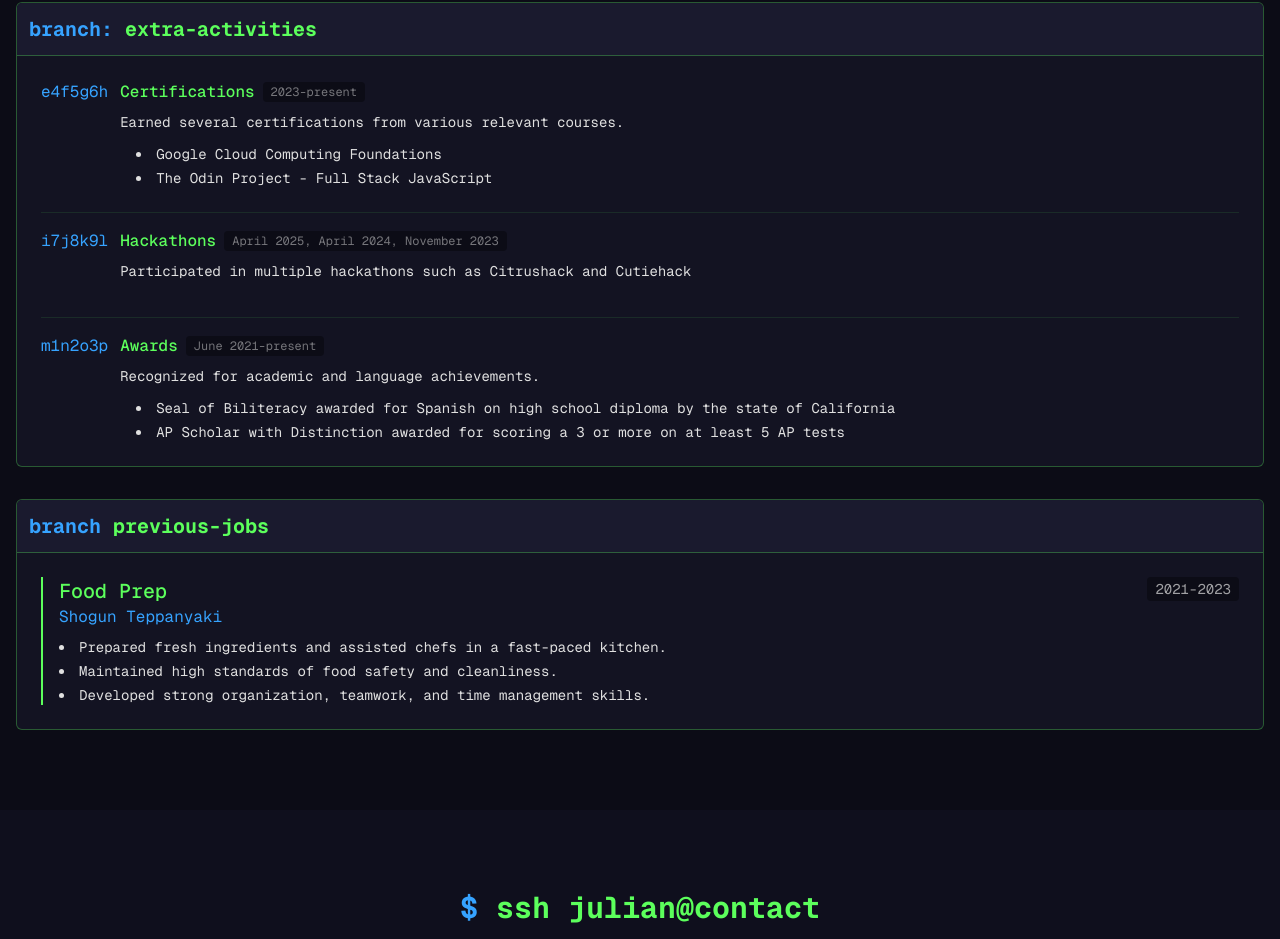
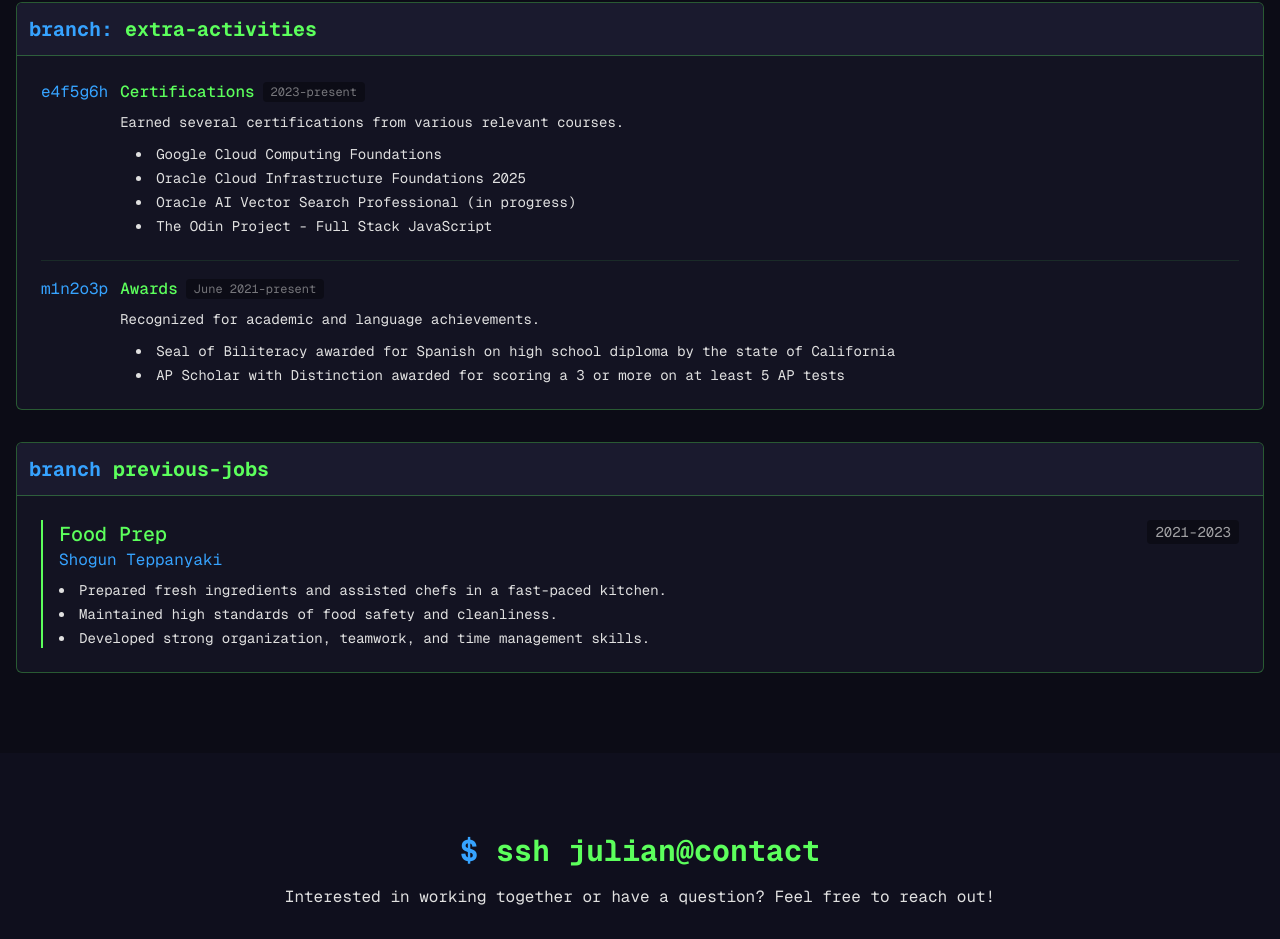
Before and after one commit to julianrodriguez2/personal-web, a Next.js app in the folder my-app/: page / in a window 1280 px wide. Shown: the part 5629-6568 px from the top of the page. Built offline with nearby package versions, Linux system fonts and the light colour scheme.

Commit message:
added certifications

```diff
--- a/my-app/src/pages/terminaldesign.tsx
+++ b/my-app/src/pages/terminaldesign.tsx
@@ -258,16 +258,18 @@ export default function TerminalPortfolio() {
       commit: "e4f5g6h",
       subItems: [
         "Google Cloud Computing Foundations",
+        "Oracle Cloud Infrastructure Foundations 2025",
+        "Oracle AI Vector Search Professional (in progress)",
         "The Odin Project - Full Stack JavaScript",
       ],
     },
-    {
-      title: "Hackathons",
-      description:
-        "Participated in multiple hackathons such as Citrushack and Cutiehack",
-      date: "April 2025, April 2024, November 2023",
-      commit: "i7j8k9l",
-    },
+    // {
+    //   title: "Hackathons",
+    //   description:
+    //     "Participated in multiple hackathons such as Citrushack and Cutiehack",
+    //   date: "April 2025, April 2024, November 2023",
+    //   commit: "i7j8k9l",
+    // },
     {
       title: "Awards",
       description: "Recognized for academic and language achievements.",
```
